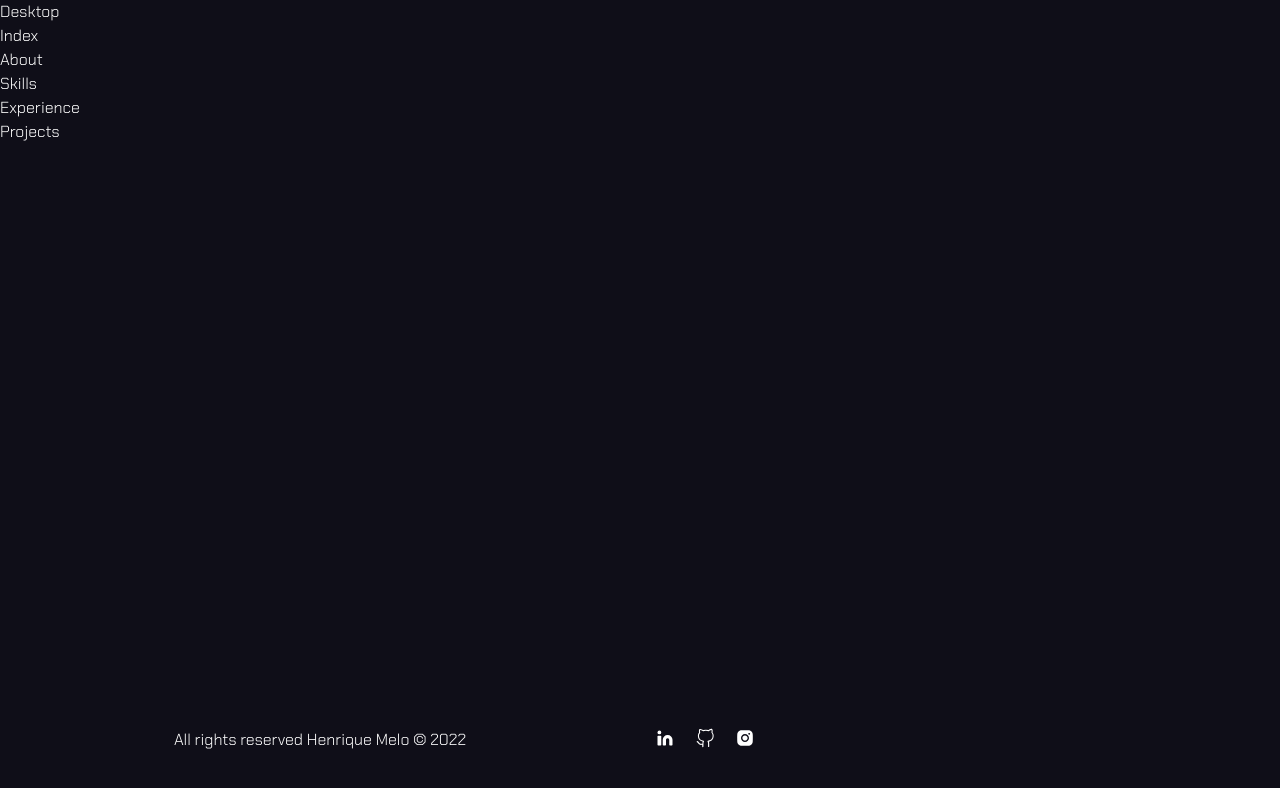
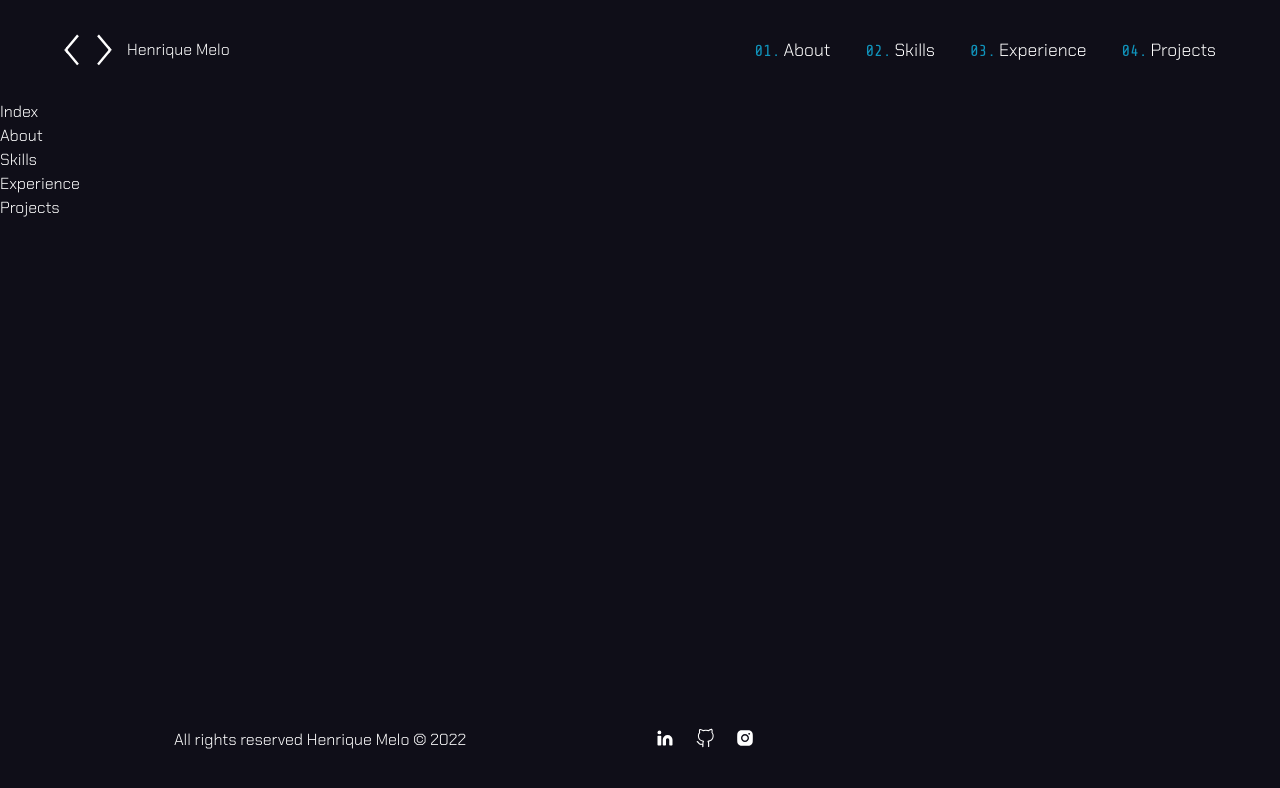
Before and after one commit to HenriqueAmorim20/henriquemelodev, a Nuxt app: page / in a window 1280 px wide. Shown: the top 788 px of the page. Built offline with nearby package versions, Linux system fonts and the light colour scheme.

Commit message:
Desktop navbar

```diff
--- a/components/desktop.vue
+++ b/components/desktop.vue
@@ -1,21 +1,73 @@
 <template>
-  <div>Desktop</div>
+  <v-app-bar color="transparent" height="100px" flat>
+    <div class="navbar">
+      <img :src="require('@/static/brackets.svg')" />
+      <span>Henrique Melo</span>
+      <span class="spacer"></span>
+      <div
+        v-for="item in menu"
+        :key="item.name"
+        @click="scroll(item.name)"
+        class="navbar-item"
+      >
+        <span class="navbar-item-order">{{ item.order }}</span>
+        <span class="navbar-item-name">{{ item.name }}</span>
+      </div>
+    </div>
+  </v-app-bar>
 </template>
 
 <script>
 export default {
-  name: 'DesktopComponent',
+  name: "DesktopComponent",
   props: {
     menu: {
       type: Array,
-      default: null
-    }
+      default: null,
+    },
   },
   methods: {
     // call parent(navbar) function scroll
     scroll(to) {
-      this.$emit("scroll", to)
-    }
-  }
+      this.$emit("scroll", to);
+    },
+  },
+};
+</script>
+
+<style scoped>
+.navbar {
+  width: 100% !important;
+  display: flex;
+  align-items: center;
+  padding: 0 5% !important;
 }
-</script>
+.navbar img {
+  width: 3rem;
+  margin: 0 15px 0 0 !important;
+}
+
+.navbar-item {
+  margin: 0 0 0 35px !important;
+  cursor: pointer;
+}
+
+.navbar-item:hover .navbar-item-name {
+  color: #1094bc !important;
+}
+
+.navbar-item-name {
+  font-size: 1.1rem;
+  text-transform: capitalize;
+}
+
+.navbar-item-order {
+  font-family: "tech" !important;
+  color: #1094bc !important;
+  margin: 0 3px 0 0 !important;
+}
+
+.spacer {
+  flex: 1 1 auto;
+}
+</style>
--- a/layouts/navbar.vue
+++ b/layouts/navbar.vue
@@ -1,7 +1,7 @@
 <template>
   <div>
-    <Mobile v-if="width <= 600" :menu="menu" @scroll="scroll"/>
-    <Desktop v-if="width > 600" :menu="menu" @scroll="scroll"/>
+    <Mobile v-if="width <= 760" :menu="menu" @scroll="scroll"/>
+    <Desktop v-if="width > 760" :menu="menu" @scroll="scroll"/>
   </div>
 </template>
 
```
